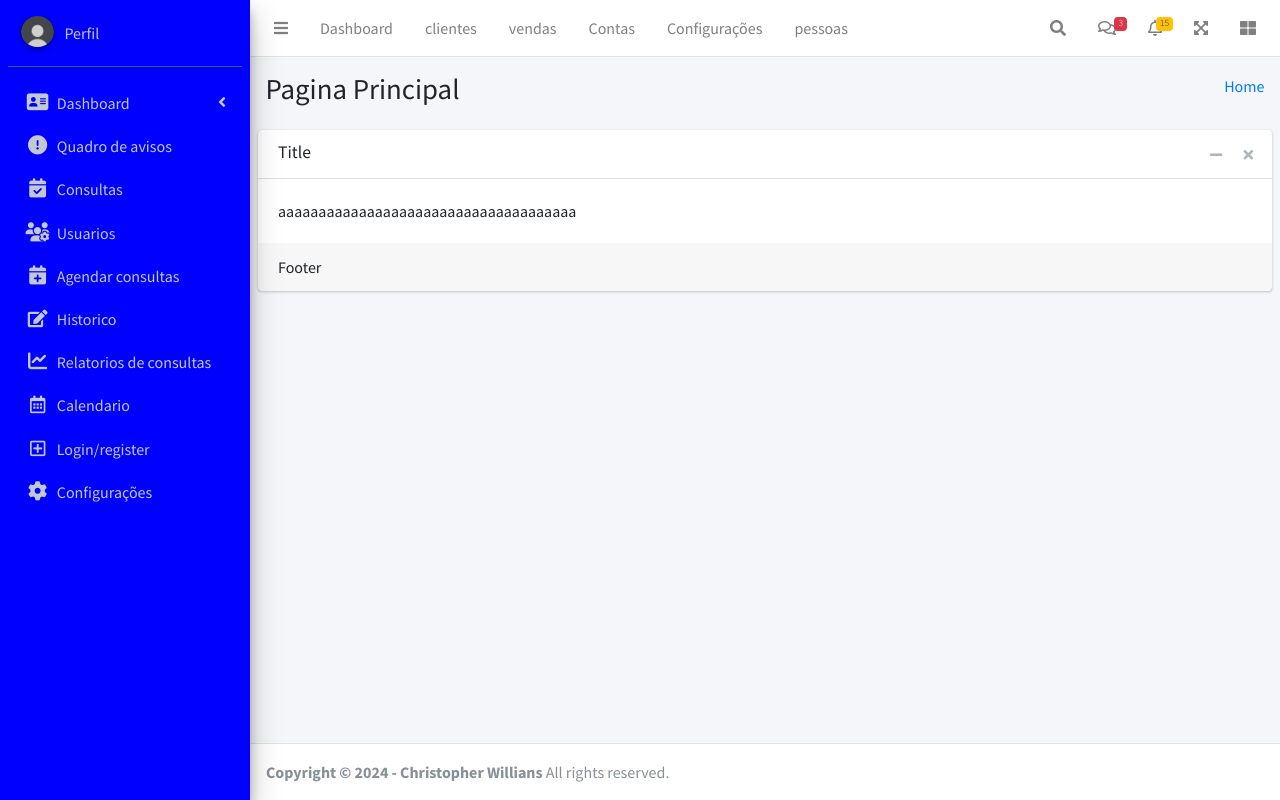
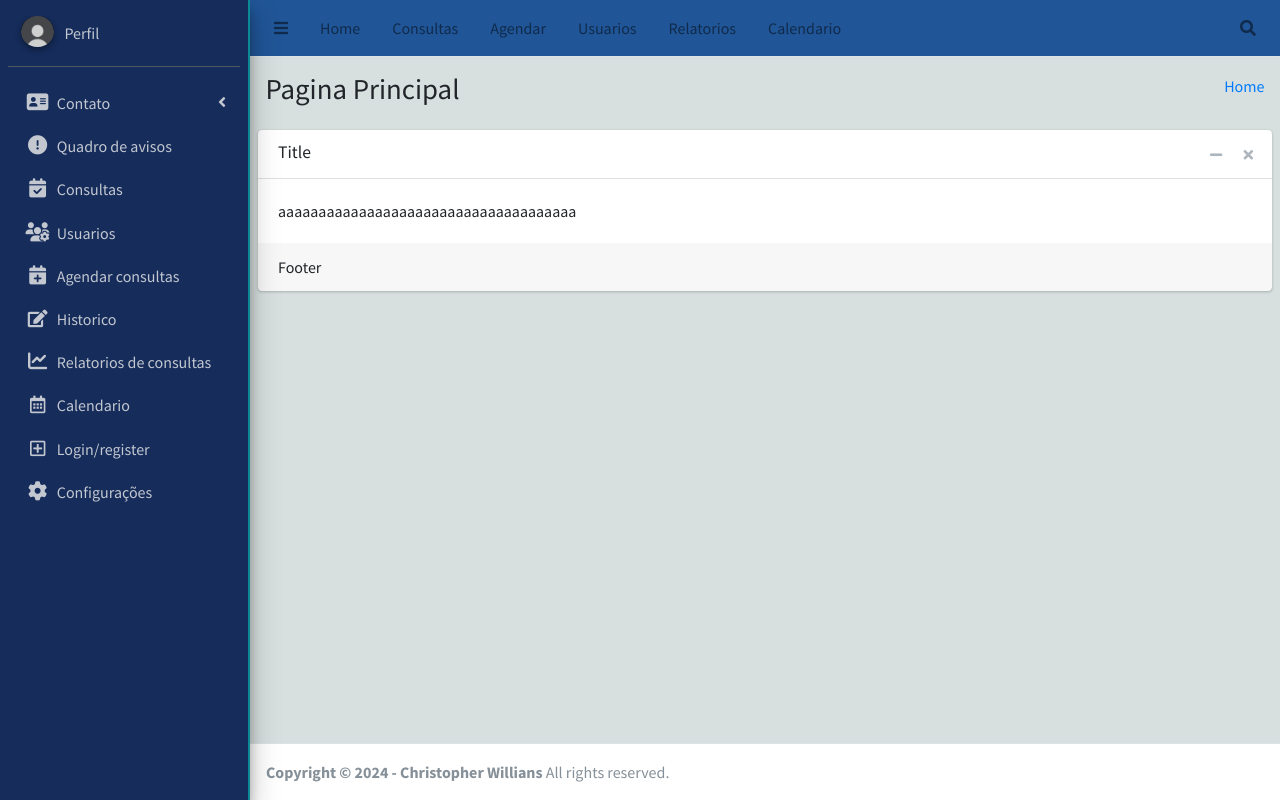
Before and after one commit to christopherfifo/aula_php, a PHP site: page /index.php in a window 1280 px wide. Run offline with PHP 8.4, Linux system fonts and the light colour scheme; some libraries are stand-ins or nearby versions.

Commit message:
mãe, tem café?

```diff
--- a/css/barraLateral.css
+++ b/css/barraLateral.css
@@ -4,5 +4,6 @@
 }
 
 .barra{
-    background-color: blue !important;
+    background-color: #162C5B !important;
+    border-right: 2px solid #0b8994 !important;
 }
--- /dev/null
+++ b/css/geral.css
@@ -0,0 +1,3 @@
+.color{
+    background-color: rgb(215, 223, 223) !important;
+}
--- /dev/null
+++ b/css/nav.css
@@ -0,0 +1,3 @@
+.navtema{
+    background-color:#205597 ;
+}
--- a/includes/component/navbar.php
+++ b/includes/component/navbar.php
@@ -1,6 +1,6 @@
 
 <!-- Navbar -->
-<nav class="main-header navbar navbar-expand navbar-white navbar-light">
+<nav class="main-header navbar navbar-expand navbar-white navbar-light navtema">
     <!-- Left navbar links -->
     <ul class="navbar-nav">
         <li class="nav-item">
@@ -9,7 +9,7 @@
 
         <?php foreach($itens_de_menu as $nome => $url): ?>
         <li class="nav-item d-none d-sm-inline-block">
-            <a href="adminlte/<?= $url ?>" class="nav-link"><?= $nome ?></a>
+            <a href="../../../aula_php/<?= $url ?>" class="nav-link"><?= $nome ?></a>
         </li>
         <?php endforeach ?>
 
@@ -39,102 +39,6 @@
           </form>
         </div>
       </li>
-
-      <!-- Messages Dropdown Menu -->
-      <li class="nav-item dropdown">
-        <a class="nav-link" data-toggle="dropdown" href="#">
-          <i class="far fa-comments"></i>
-          <span class="badge badge-danger navbar-badge">3</span>
-        </a>
-        <div class="dropdown-menu dropdown-menu-lg dropdown-menu-right">
-          <a href="#" class="dropdown-item">
-            <!-- Message Start -->
-            <div class="media">
-              <img src="adminlte/dist/img/user1-128x128.jpg" alt="User Avatar" class="img-size-50 mr-3 img-circle">
-              <div class="media-body">
-                <h3 class="dropdown-item-title">
-                  Brad Diesel
-                  <span class="float-right text-sm text-danger"><i class="fas fa-star"></i></span>
-                </h3>
-                <p class="text-sm">Call me whenever you can...</p>
-                <p class="text-sm text-muted"><i class="far fa-clock mr-1"></i> 4 Hours Ago</p>
-              </div>
-            </div>
-            <!-- Message End -->
-          </a>
-          <div class="dropdown-divider"></div>
-          <a href="#" class="dropdown-item">
-            <!-- Message Start -->
-            <div class="media">
-              <img src="adminlte/dist/img/user8-128x128.jpg" alt="User Avatar" class="img-size-50 img-circle mr-3">
-              <div class="media-body">
-                <h3 class="dropdown-item-title">
-                  John Pierce
-                  <span class="float-right text-sm text-muted"><i class="fas fa-star"></i></span>
-                </h3>
-                <p class="text-sm">I got your message bro</p>
-                <p class="text-sm text-muted"><i class="far fa-clock mr-1"></i> 4 Hours Ago</p>
-              </div>
-            </div>
-            <!-- Message End -->
-          </a>
-          <div class="dropdown-divider"></div>
-          <a href="#" class="dropdown-item">
-            <!-- Message Start -->
-            <div class="media">
-              <img src="adminlte/dist/img/user3-128x128.jpg" alt="User Avatar" class="img-size-50 img-circle mr-3">
-              <div class="media-body">
-                <h3 class="dropdown-item-title">
-                  Nora Silvester
-                  <span class="float-right text-sm text-warning"><i class="fas fa-star"></i></span>
-                </h3>
-                <p class="text-sm">The subject goes here</p>
-                <p class="text-sm text-muted"><i class="far fa-clock mr-1"></i> 4 Hours Ago</p>
-              </div>
-            </div>
-            <!-- Message End -->
-          </a>
-          <div class="dropdown-divider"></div>
-          <a href="#" class="dropdown-item dropdown-footer">See All Messages</a>
-        </div>
-      </li>
-      <!-- Notifications Dropdown Menu -->
-      <li class="nav-item dropdown">
-        <a class="nav-link" data-toggle="dropdown" href="#">
-          <i class="far fa-bell"></i>
-          <span class="badge badge-warning navbar-badge">15</span>
-        </a>
-        <div class="dropdown-menu dropdown-menu-lg dropdown-menu-right">
-          <span class="dropdown-item dropdown-header">15 Notifications</span>
-          <div class="dropdown-divider"></div>
-          <a href="#" class="dropdown-item">
-            <i class="fas fa-envelope mr-2"></i> 4 new messages
-            <span class="float-right text-muted text-sm">3 mins</span>
-          </a>
-          <div class="dropdown-divider"></div>
-          <a href="#" class="dropdown-item">
-            <i class="fas fa-users mr-2"></i> 8 friend requests
-            <span class="float-right text-muted text-sm">12 hours</span>
-          </a>
-          <div class="dropdown-divider"></div>
-          <a href="#" class="dropdown-item">
-            <i class="fas fa-file mr-2"></i> 3 new reports
-            <span class="float-right text-muted text-sm">2 days</span>
-          </a>
-          <div class="dropdown-divider"></div>
-          <a href="#" class="dropdown-item dropdown-footer">See All Notifications</a>
-        </div>
-      </li>
-      <li class="nav-item">
-        <a class="nav-link" data-widget="fullscreen" href="#" role="button">
-          <i class="fas fa-expand-arrows-alt"></i>
-        </a>
-      </li>
-      <li class="nav-item">
-        <a class="nav-link" data-widget="control-sidebar" data-slide="true" href="#" role="button">
-          <i class="fas fa-th-large"></i>
-        </a>
-      </li>
     </ul>
   </nav>
   <!-- /.navbar -->
--- a/includes/component/saidebar.php
+++ b/includes/component/saidebar.php
@@ -22,7 +22,7 @@
             <a href="#" class="nav-link">
             <i class="fa-solid fa-address-card nav-icon"></i>
               <p>
-                Dashboard
+                Contato
                 <i class="right fas fa-angle-left"></i>
               </p>
             </a>
--- a/index.php
+++ b/index.php
@@ -11,6 +11,8 @@
 	<link rel="stylesheet" href="adminlte/dist/css/adminlte.min.css">
 	<link rel="stylesheet" href="./css/barraLateral.css">
 	<link rel="stylesheet" href="./css/sidebar.css">
+	<link rel="stylesheet" href="./css/nav.css">
+	<link rel="stylesheet" href="./css/geral.css">
 	<script src="../libraries/javascript/perfil.js" defer></script>
 </head>
 
@@ -21,7 +23,7 @@
 		<?php include('./includes/component/saidebar.php') ?>
 
 
-		<div class="content-wrapper">
+		<div class="content-wrapper color">
 			<?php include('./includes/component/wrapper.php') ?>
 			<?php include('./includes/component/maincontent.php') ?>
 		</div>
--- a/libraries/aula02.php
+++ b/libraries/aula02.php
@@ -1,10 +1,10 @@
 <?php
 $itens_de_menu = [
-    'Dashboard' => 'index3.html',
-    'clientes' => 'clientes.html',
-    'vendas' => 'vendas.html',
-    'Contas' => 'contas.html',
-    'Configurações' => 'configuracoes.html',
-    'pessoas' => 'pessoas.html'
+    'Home' => 'index.php',
+    'Consultas' => 'pages/consultas.php',
+    'Agendar' => 'pages/agenda.php',
+    'Usuarios' => 'pages/contas.html',
+    'Relatorios' => 'pages/relatorio.php',
+    'Calendario' => 'pages/calendario.php'
 ];
 ?>
--- a/pages/perfil.php
+++ b/pages/perfil.php
@@ -12,7 +12,9 @@
 
 	<link rel="stylesheet" href="../css/barraLateral.css">
 	<link rel="stylesheet" href="../css/perfil.css">
+	<link rel="stylesheet" href="../css/nav.css">
   <script src="../libraries/javascript/perfil.js" defer></script>
+  <link rel="stylesheet" href="../css/geral.css">
 </head>
 
 <body class="hold-transition sidebar-mini">
@@ -22,7 +24,7 @@
 		<?php include('../includes/component/saidebar.php') ?>
 
 
-		<div class="content-wrapper">
+		<div class="content-wrapper color">
 			<?php include('../includes/component/wrapper.php') ?>
 
         <div class="profile-container">
--- a/pages/relatorio.php
+++ b/pages/relatorio.php
@@ -13,12 +13,12 @@
   <link rel="stylesheet" href="../adminlte//plugins/fontawesome-free/css/all.min.css">
   <!-- Theme style -->
   <link rel="stylesheet" href="../adminlte/dist/css/adminlte.min.css">
-
+  <link rel="stylesheet" href="../css/nav.css">
 	<link rel="stylesheet" href="../css/barraLateral.css">
 	<link rel="stylesheet" href="../css/relatorio.css">
   <script src="../libraries/javascript/perfil.js" defer></script>
   <script src="../libraries/javascript/relatorio.js" defer></script>
-
+	<link rel="stylesheet" href="../css/geral.css">
 </head>
 
 <body class="hold-transition sidebar-mini">
@@ -28,7 +28,7 @@
 		<?php include('../includes/component/saidebar.php') ?>
 
 
-		<div class="content-wrapper">
+		<div class="content-wrapper color">
 			<?php include('../includes/component/wrapper.php') ?>
 
       <section class="content">
```
Also changed, not shown: pages/calendario.php (+5 -2 lines).
